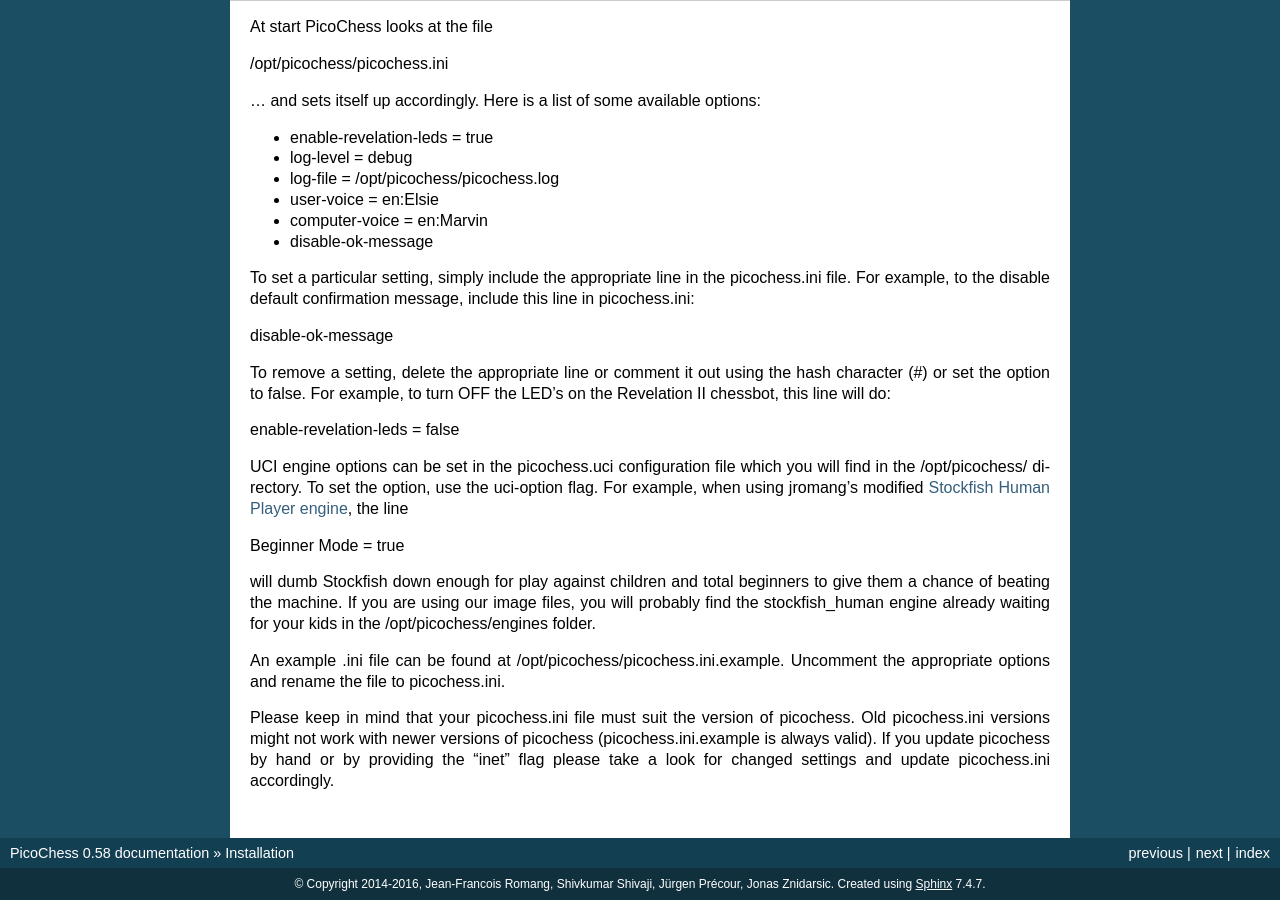
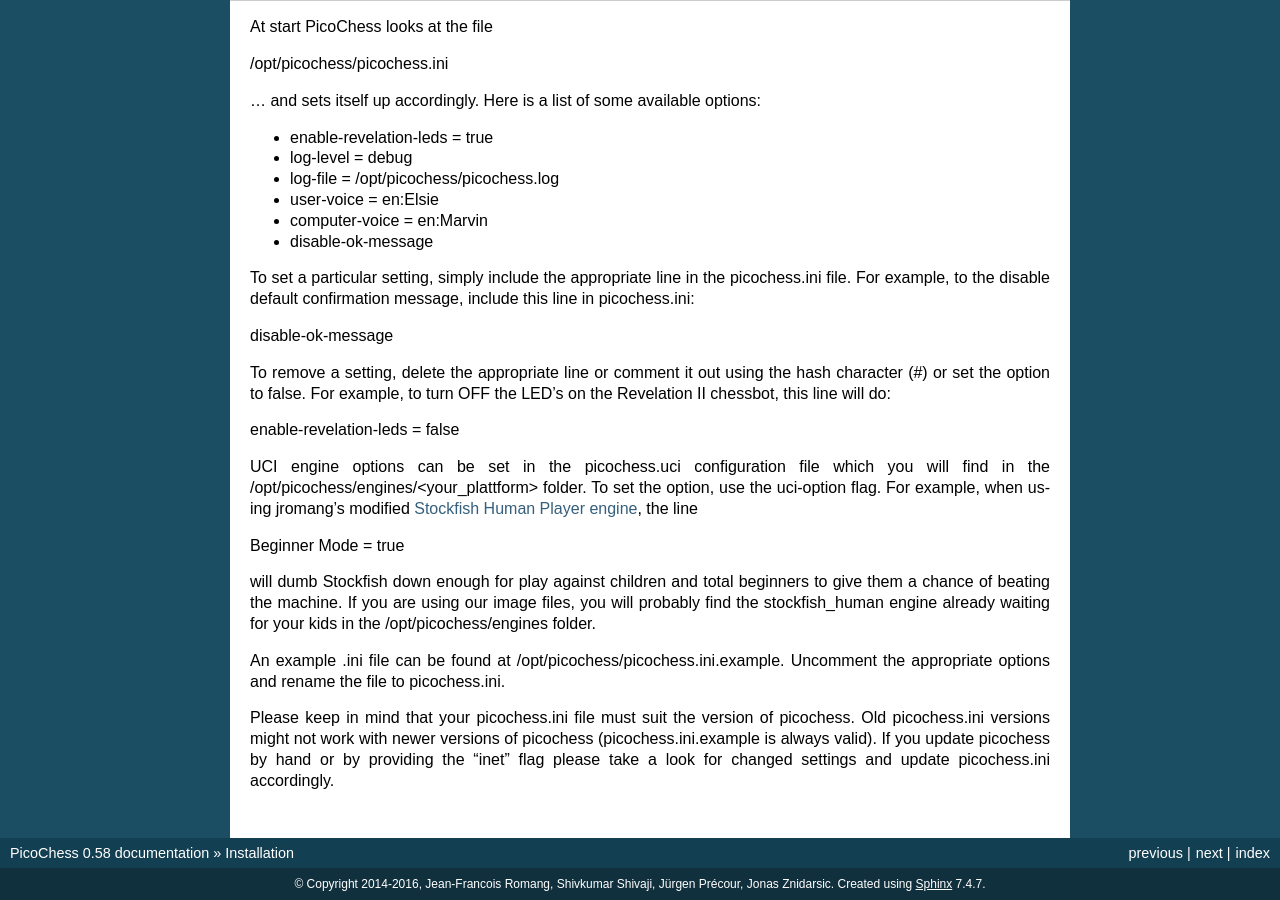
Before and after one commit to jromang/picochess, a Sphinx documentation site: the page built from docs/installation.rst, in a window 1280 px wide and 900 px high, scrolled down 3901 px. Built offline with Sphinx 7.4.7, drawn with Linux system fonts in a browser that asks for light colours.

Commit message:
move "picochess.uci" to the engines folder (also renamed to "engines.uci")

```diff
--- a/docs/installation.rst
+++ b/docs/installation.rst
@@ -237,7 +237,7 @@
 
 enable-revelation-leds = false
 
-UCI engine options can be set in the picochess.uci configuration file which you will find in the /opt/picochess/ directory. To set the option, use the uci-option flag. For example, when using jromang's modified
+UCI engine options can be set in the picochess.uci configuration file which you will find in the /opt/picochess/engines/<your_plattform> folder. To set the option, use the uci-option flag. For example, when using jromang's modified
 `Stockfish Human Player engine <https://github.com/jromang/Stockfish/tree/human_player>`_, the line
 
 Beginner Mode = true
--- a/engine.py
+++ b/engine.py
@@ -320,7 +320,7 @@
         if not options and parser.read(self.get_file() + '.uci'):
             options = dict(parser[parser.sections().pop()])
         self.level_support = bool(options)
-        if parser.read('picochess.uci'):
+        if parser.read(os.path.dirname(self.get_file()) + os.sep + 'engines.uci'):
             pc_opts = dict(parser[parser.sections().pop()])
             pc_opts.update(options)
             options = pc_opts
```
Also changed, not shown: 1 other file.
